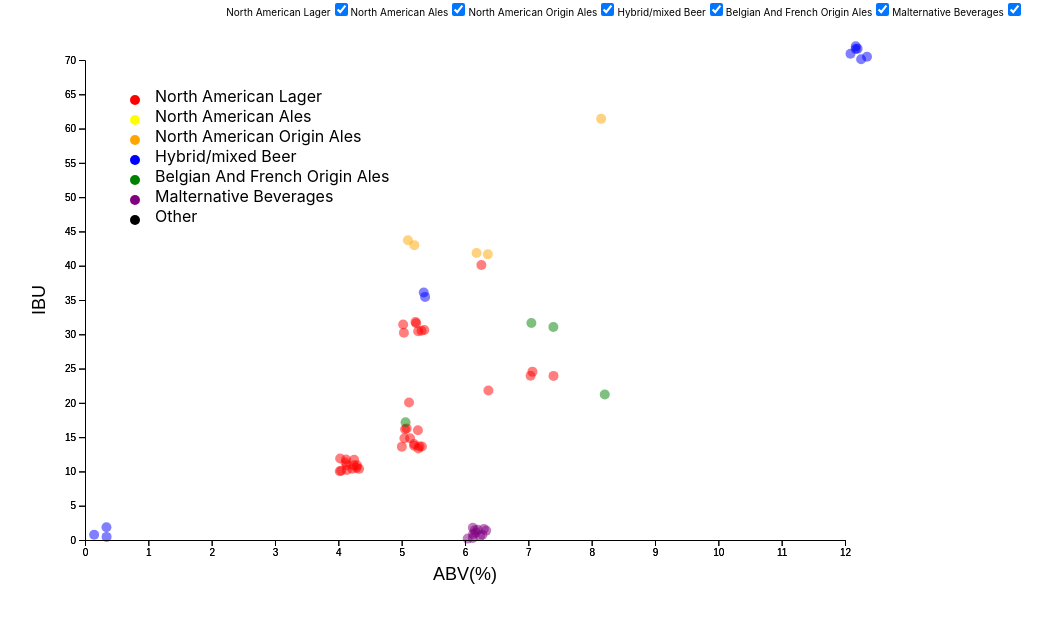
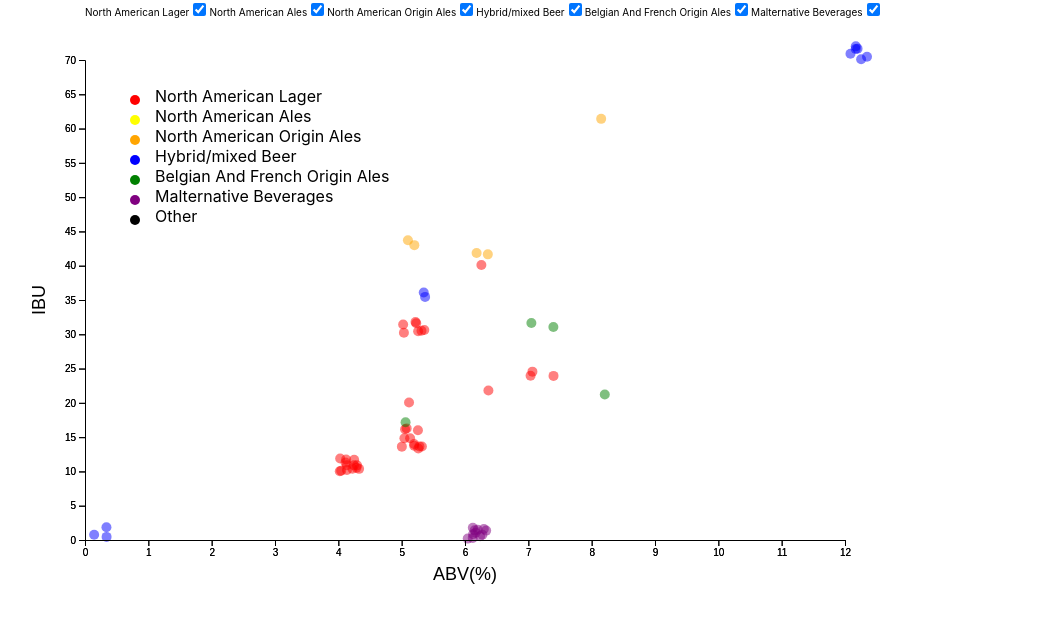
Before and after one commit to aleclivinghouse/beer, a React (Create React App) app: page / in a window 1280 px wide. Shown: the top 622 px of the page, without its empty margins (15-1067 px from the left). Built offline with nearby package versions, Linux system fonts and the light colour scheme.

Commit message:
brewery checks add

```diff
--- a/src/App.css
+++ b/src/App.css
@@ -36,3 +36,8 @@
 .check-label{
   font-size: 10px;
 }
+
+.check-wrapper{
+  text-align: left;
+  margin-left: 100px;
+}
--- a/src/App.js
+++ b/src/App.js
@@ -56,6 +56,7 @@ class App extends Component {
         <div className="App">
          <LineChart data={this.state.realData}/>
        </div>
+       <div className="check-wrapper">
        <span className="check-label">North American Lager</span>
        <input type="checkbox" name="North American Lager" onClick={this.handleCheck.bind(this, 'North American Lager')} defaultChecked="checked"/>
         <span className="check-label">North American Ales</span>
@@ -68,6 +69,7 @@ class App extends Component {
        <input type="checkbox" name="Belgian And French Origin Ales" onClick={this.handleCheck.bind(this, "Belgian And French Origin Ales")} defaultChecked="checked"/>
         <span className="check-label">Malternative Beverages</span>
        <input type="checkbox" name="Malternative Beverages" onClick={this.handleCheck.bind(this, "Malternative Beverages")} defaultChecked="checked"/>
+       </div>
       </div>
     );
   }
```
